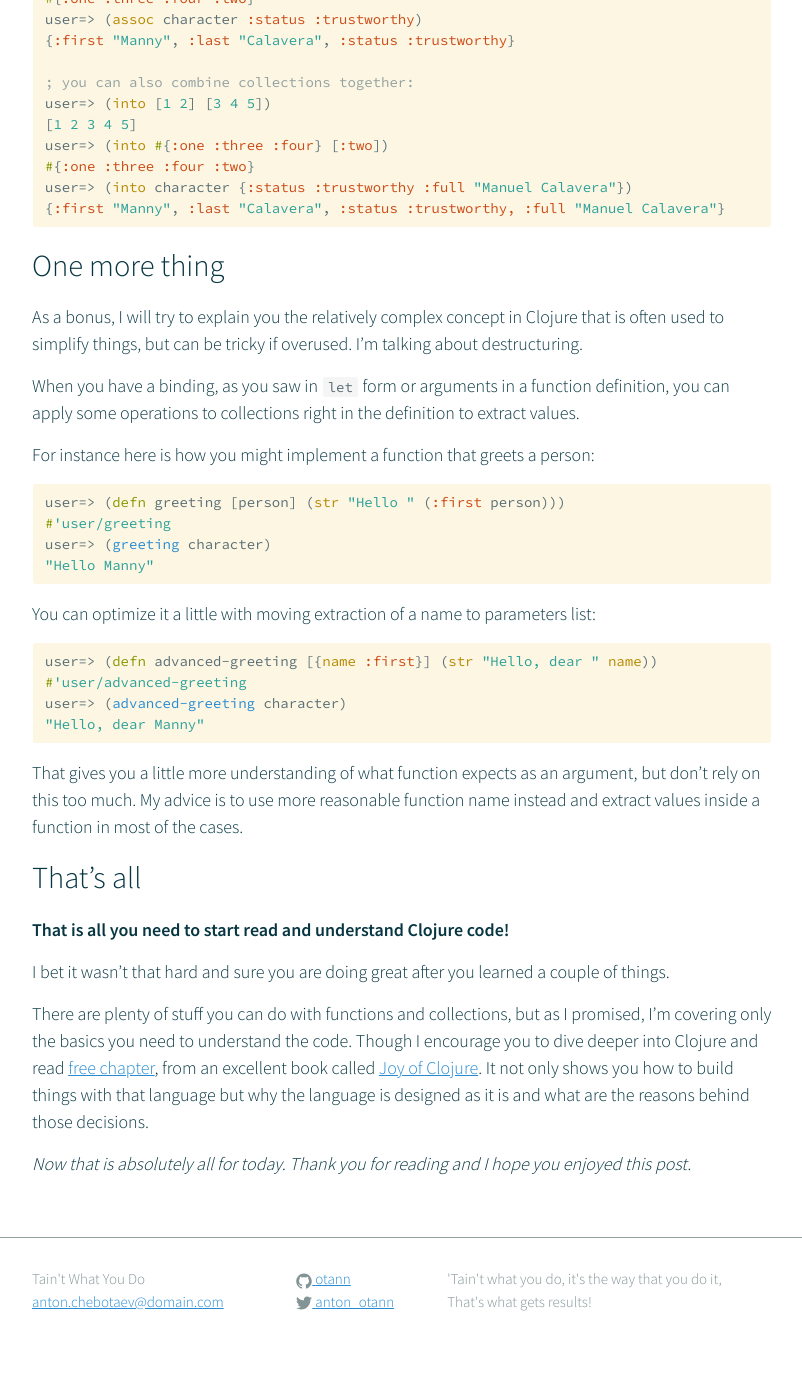
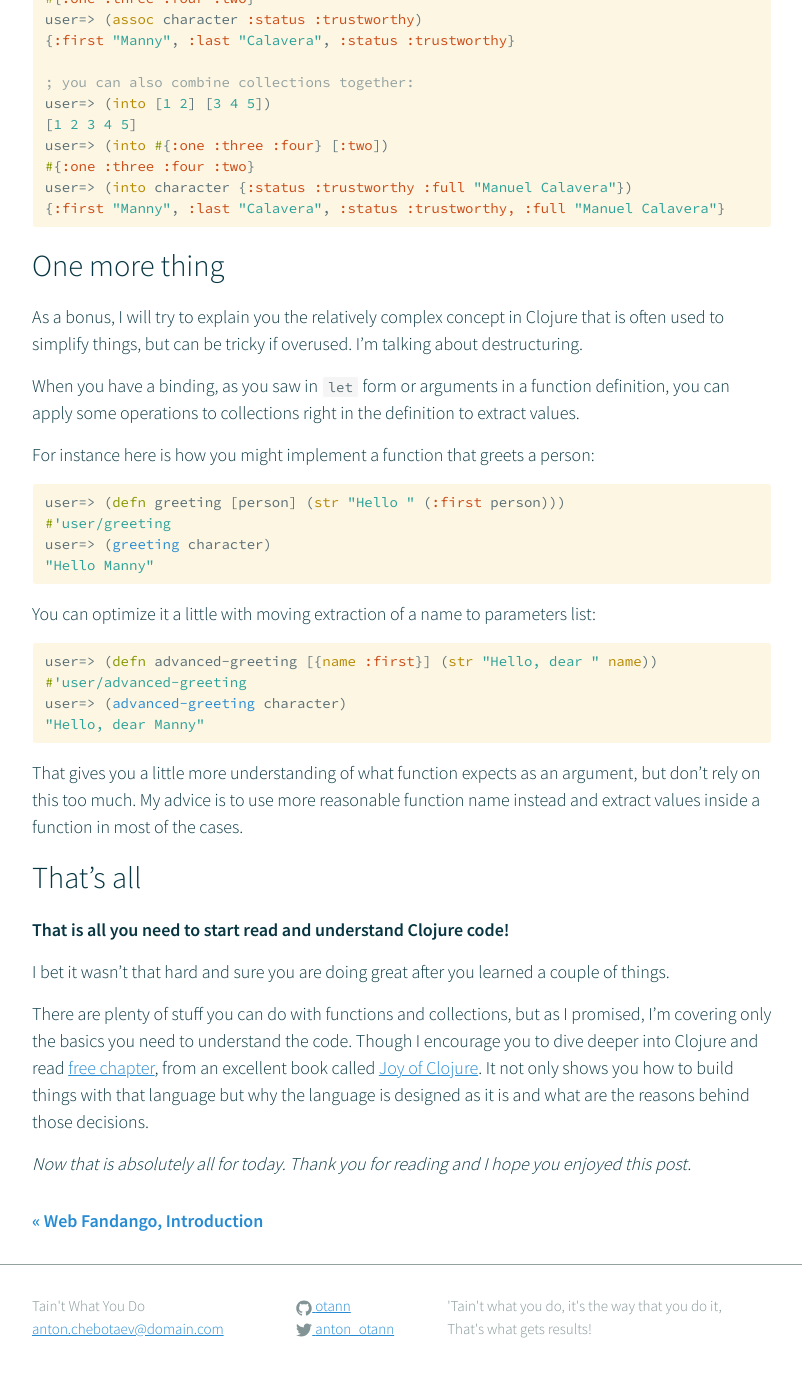
Before and after one commit to Otann/otann.github.io, a Jekyll site: the page built from _posts/2016-03-05-clojure-kickoff.markdown, in a window 1280 px wide and 1400 px high, scrolled down 6688 px. Shown: the top 1377 px of the window, without its empty margins (238-1040 px from the left). Built offline with Jekyll 4.4.1, drawn with Linux system fonts in a browser that asks for light colours.

Commit message:
added links to post template

```diff
--- a/_layouts/post.html
+++ b/_layouts/post.html
@@ -10,6 +10,15 @@ layout: default
 
   <div class="post-content" itemprop="articleBody">
     {{ content }}
+  </div>
+
+  <div id="post-nav" class="clearfix">
+  {% if page.previous.url %}
+    <a class="prev" href="{{page.previous.url}}">&laquo; {{page.previous.title}}</a>
+  {% endif %}
+  {% if page.next.url %}
+    <a class="next" href="{{page.next.url}}">{{page.next.title}} &raquo;</a>
+  {% endif %}
   </div>
 
   {% if page.comments %}
--- a/_sass/_layout.scss
+++ b/_sass/_layout.scss
@@ -254,3 +254,12 @@ a.site-title {
         }
     }
 }
+
+#post-nav {
+  a {
+    font-weight: bold;
+    text-decoration: none;
+  }
+  a.prev { float: left; }
+  a.next { float: right; }
+}
```
